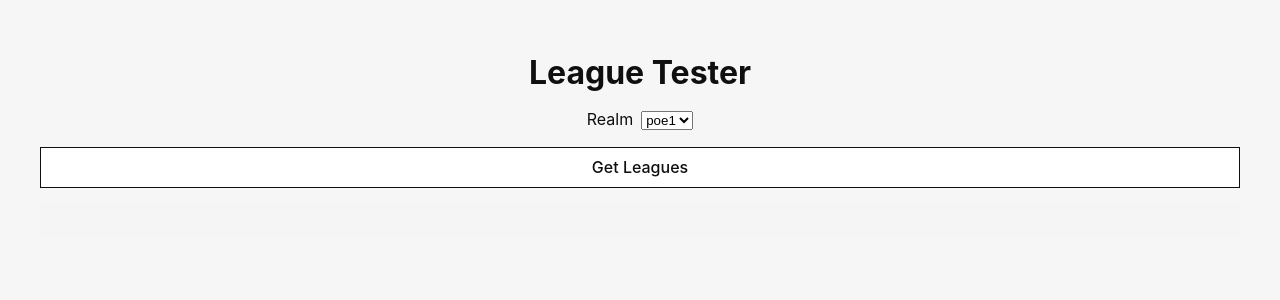
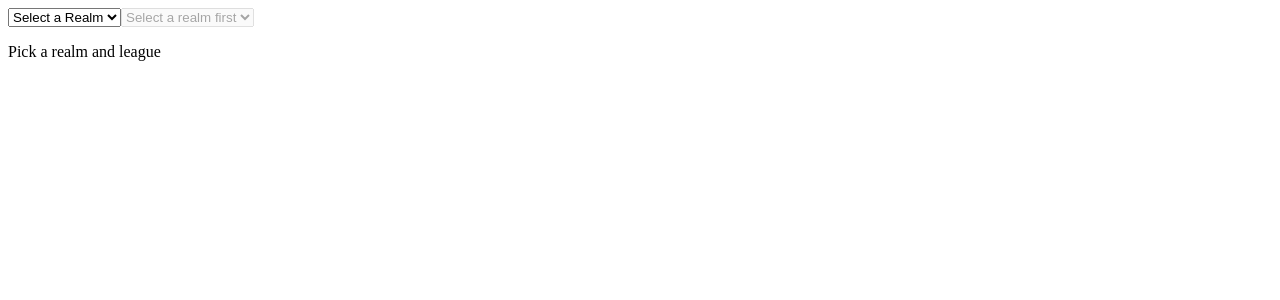
Before and after one commit to Camiam144/poe-flip-finder, a React (Vite) app: page / in a window 1280 px wide. Shown: the top 300 px of the page. Built offline with nearby package versions, Linux system fonts and the light colour scheme.

Commit message:
Transition to React

```diff
--- a/package.json
+++ b/package.json
@@ -20,6 +20,7 @@
     "@types/react": "^19.2.17",
     "@types/react-dom": "^19.2.3",
     "@vitejs/plugin-react": "^6.0.2",
+    "prettier": "^3.9.5",
     "typescript": "~6.0.3",
     "vite": "^8.0.16"
   }
--- a/src/App.tsx
+++ b/src/App.tsx
@@ -1,74 +1,18 @@
-import { useState } from "react";
-// import reactLogo from "./assets/react.svg";
-import { invoke } from "@tauri-apps/api/core";
-import "./App.css";
-
-
-const REALMS = ["poe1", "xbox", "sony", "poe2"]
+import { TopBar } from "./components/TopBar";
+import { QueryProvider } from "./state/QueryContext";
 
 function App() {
-  const [realm, setRealm] = useState(REALMS[0]);
-  const [result, setResult] = useState("");
-  const [error, setError] = useState<string | null>(null);
-  const [loading, setLoading] = useState(false);
-
-
-  async function handleGetLeagues() {
-    setLoading(true);
-    setError(null);
-
-    try {
-      const leagues = await invoke("get_leagues", { realm });
-      setResult(JSON.stringify(leagues, null, 2));
-    } catch (err) {
-      // This is if Tauri responds with an error, might want to make these more legible
-      setError(String(err));
-    } finally {
-      setLoading(false)
-    }
-  }
-
   return (
-    // Bit of vibecoded UI
-    <main className="container" style={{ padding: "2rem" }}>
-      <h1>League Tester</h1>
-
-      <div style={{ marginBottom: "1rem" }}>
-        <label htmlFor="realm-select" style={{ marginRight: "0.5rem" }}>
-          Realm
-        </label>
-        <select
-          id="realm-select"
-          value={realm}
-          onChange={(e) => setRealm(e.target.value)}>
-          {REALMS.map((r) => (
-            <option key={r} value={r}>
-              {r}
-            </option>
-          ))}
-        </select>
+    // Allegedly QueryProvider holds everything that needs the realm or league
+    // and anything can go inside here and have access to the realm/league
+    <QueryProvider>
+      <div className="app">
+        <TopBar />
+        <main className="app-main">
+          <p className="placeholder">Pick a realm and league</p>
+        </main>
       </div>
-
-      <button onClick={handleGetLeagues} disabled={loading}>
-        {loading ? "Loading..." : "Get Leagues"}
-      </button>
-
-      {error && (
-        <p style={{ color: "red", marginTop: "1rem" }}>Error: {error}</p>
-      )}
-
-      <pre
-        style={{
-          marginTop: "1rem",
-          padding: "1rem",
-          background: "#f5f5f5",
-          whiteSpace: "pre-wrap",
-          wordBreak: "break-word",
-        }}
-      >
-        {result}
-      </pre>
-    </main>
+    </QueryProvider>
   );
 }
 
--- /dev/null
+++ b/src/api/tauri.ts
@@ -0,0 +1,10 @@
+// Every tauri command should live in here, that way I only have to register
+// them in one place.
+import { invoke } from "@tauri-apps/api/core";
+import type { RawLeagueApiResponse, Realm } from "../types/game";
+
+export async function fetchLeagues(
+  realmId: Realm,
+): Promise<RawLeagueApiResponse> {
+  return await invoke("get_leagues", { realm: realmId });
+}
--- /dev/null
+++ b/src/components/TopBar.tsx
@@ -0,0 +1,13 @@
+import { LeagueSelector } from "./selectors/LeagueSelector";
+import { RealmSelector } from "./selectors/RealmSelector";
+
+// Tiny little component wrapper to child components
+
+export function TopBar() {
+  return (
+    <div className="top-bar">
+      <RealmSelector />
+      <LeagueSelector />
+    </div>
+  );
+}
--- /dev/null
+++ b/src/components/selectors/LeagueSelector.tsx
@@ -0,0 +1,47 @@
+import { useQueryContext } from "../../state/QueryContext";
+import { useLeagues } from "../../hooks/useLeagues";
+
+// Super similar to RealmSelector, but this gets updated when the Realm changes
+
+export function LeagueSelector() {
+  const { realmId, leagueId, setLeagueId } = useQueryContext();
+  const { leagues, isLoading, error } = useLeagues(realmId);
+  const now = new Date();
+
+  if (error) {
+    console.log(error);
+    return <span className="selector-error">Couldn't load leagues</span>;
+  }
+
+  const disabled = !realmId || isLoading;
+
+  return (
+    <select
+      className="selector league-selector"
+      value={leagueId ?? ""}
+      disabled={disabled}
+      onChange={(e) => setLeagueId(e.target.value || null)}
+    >
+      <option value="" disabled>
+        {!realmId
+          ? "Select a realm first"
+          : isLoading
+            ? "Loading leagues..."
+            : "Select a League"}
+      </option>
+      {leagues
+        .filter(
+          (league) =>
+            (!league.endAt || new Date(league.endAt) >= now) &&
+            !(
+              league.id.includes("SSF") || league.id.includes("Solo Self-Found")
+            ),
+        )
+        .map((league) => (
+          <option key={league.id} value={league.id}>
+            {league.name}
+          </option>
+        ))}
+    </select>
+  );
+}
--- /dev/null
+++ b/src/components/selectors/RealmSelector.tsx
@@ -0,0 +1,30 @@
+import { useQueryContext } from "../../state/QueryContext";
+import { Realm } from "../../types/game";
+
+// This is a controlled component, which means the value is driven entirely
+// by React state not by DOM. This is so other functions can trust this context
+// is correct.
+
+const REALMS: Realm[] = ["poe1", "xbox", "sony", "poe2"];
+
+export function RealmSelector() {
+  const { realmId, setRealmId } = useQueryContext();
+
+  return (
+    <select
+      className="selector realm-selector"
+      value={realmId ?? ""}
+      // disabled={isLoading}
+      onChange={(e) => setRealmId((e.target.value as Realm) || null)}
+    >
+      <option value="" disabled>
+        Select a Realm
+      </option>
+      {REALMS.map((realm) => (
+        <option key={realm} value={realm}>
+          {realm}
+        </option>
+      ))}
+    </select>
+  );
+}
--- /dev/null
+++ b/src/hooks/useLeagues.ts
@@ -0,0 +1,45 @@
+import { useEffect, useState } from "react";
+import { League, Realm } from "../types/game";
+import { fetchLeagues } from "../api/tauri";
+
+interface UseLeaguesResult {
+  leagues: League[];
+  isLoading: boolean;
+  error: string | null;
+}
+
+// Since we make this depend on the realmId, this will rerun whenever that ID changes
+// so we get the update "for free" without having to explicitly call it.
+export function useLeagues(realmId: Realm | null): UseLeaguesResult {
+  const [leagues, setLeagues] = useState<League[]>([]);
+  const [isLoading, setIsLoading] = useState(false);
+  const [error, setError] = useState<string | null>(null);
+
+  useEffect(() => {
+    if (!realmId) {
+      setLeagues([]);
+      return;
+    }
+    let cancelled = false;
+    setIsLoading(true);
+    setError(null);
+
+    fetchLeagues(realmId)
+      .then((data) => {
+        if (!cancelled) setLeagues(data.leagues);
+      })
+      .catch((err) => {
+        console.log(err);
+        if (!cancelled) setError(String(err));
+      })
+      .finally(() => {
+        if (!cancelled) setIsLoading(false);
+      });
+
+    return () => {
+      cancelled = true;
+    };
+  }, [realmId]);
+
+  return { leagues, isLoading, error };
+}
--- /dev/null
+++ b/src/state/QueryContext.tsx
@@ -0,0 +1,52 @@
+import { createContext, useContext, useState, ReactNode } from "react";
+import { Realm } from "../types/game";
+
+// This holds query state, stuff that needs to get passed to the backend
+// basically anything in this app that needs to go to the backend should live
+// in here.
+
+interface QueryState {
+  realmId: Realm | null;
+  leagueId: string | null;
+  setRealmId: (id: Realm | null) => void;
+  setLeagueId: (id: string | null) => void;
+}
+
+// createContext here is a way to let any descendant component read from this
+// object without having to pass down props through every single layer ("prop drilling")
+
+const QueryContext = createContext<QueryState | undefined>(undefined);
+
+export function QueryProvider({ children }: { children: ReactNode }) {
+  const [realmId, setRealmIdState] = useState<Realm | null>(null);
+  const [leagueId, setLeagueIdState] = useState<string | null>(null);
+
+  // We do things this way because if we swap realms we need to also clear
+  // the league state and fetch new leagues
+  function setRealmId(id: Realm | null) {
+    setRealmIdState(id);
+    setLeagueIdState(null);
+  }
+
+  const value: QueryState = {
+    realmId,
+    leagueId,
+    setRealmId,
+    setLeagueId: setLeagueIdState,
+  };
+
+  return (
+    <QueryContext.Provider value={value}>{children}</QueryContext.Provider>
+  );
+}
+
+// Components should call this hook instead of useContext(QueryContext) directly
+// so a real error gets thrown instead of silently swallowing it.
+export function useQueryContext(): QueryState {
+  const ctx = useContext(QueryContext);
+  if (!ctx) {
+    throw new Error("useQueryContext must be used within a QueryProvider");
+  }
+
+  return ctx;
+}
--- /dev/null
+++ b/src/types/game.ts
@@ -0,0 +1,15 @@
+export type Realm = "poe1" | "xbox" | "sony" | "poe2";
+
+export interface RawLeagueApiResponse {
+  leagues: League[];
+}
+
+export interface League {
+  id: string;
+  name?: string;
+  realm?: string;
+  url?: string;
+  startAt?: string;
+  endAt?: string;
+  description?: string;
+}
```
Also changed, not shown: src/hooks/useRealms.ts (added), 1 other file (tests, documents, lock files or other folders).
